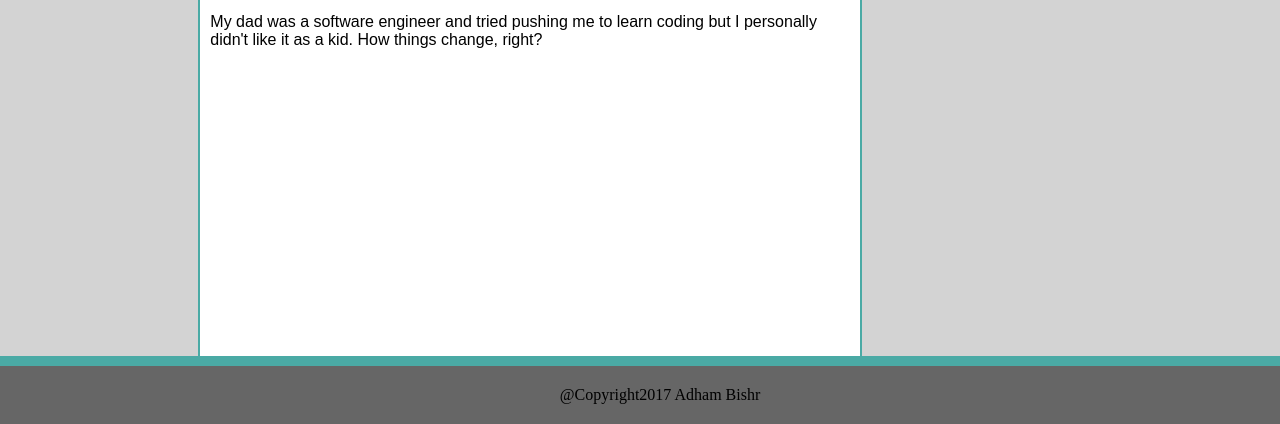
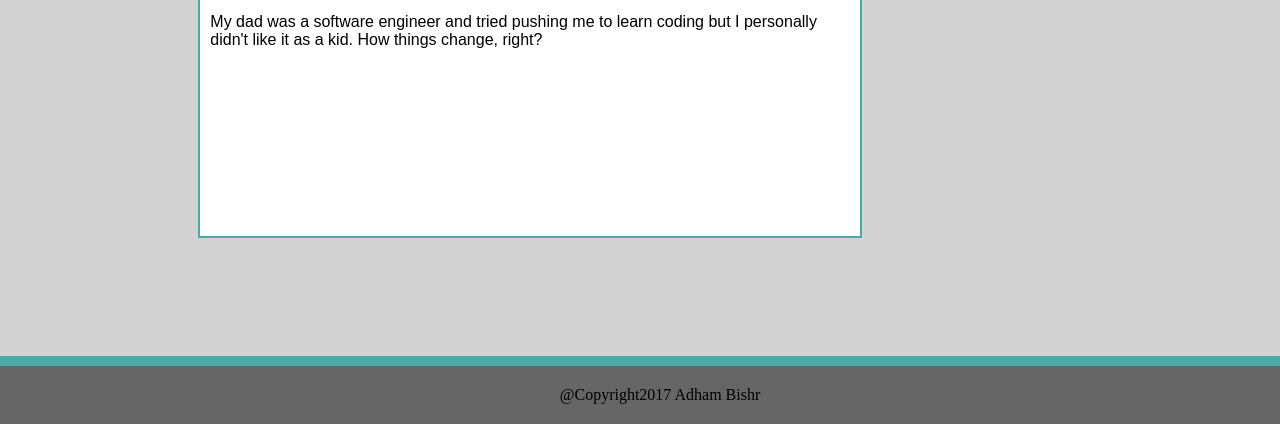
Before and after one commit to abishr12/Basic-Portfolio, a plain HTML site: page index.html in a window 1280 px wide. Shown: the part 376-800 px from the top of the page. Drawn offline with Linux system fonts and the light colour scheme.

Commit message:
adjusting height

```diff
--- a/assets/css/style.css
+++ b/assets/css/style.css
@@ -97,7 +97,7 @@ h2{
 	margin-top: 10px;
 	background-color: white;
 	margin-left: 10px;
-	height: 75%;
+	height: 60%;
 	padding: 10px;
 }
 
```
